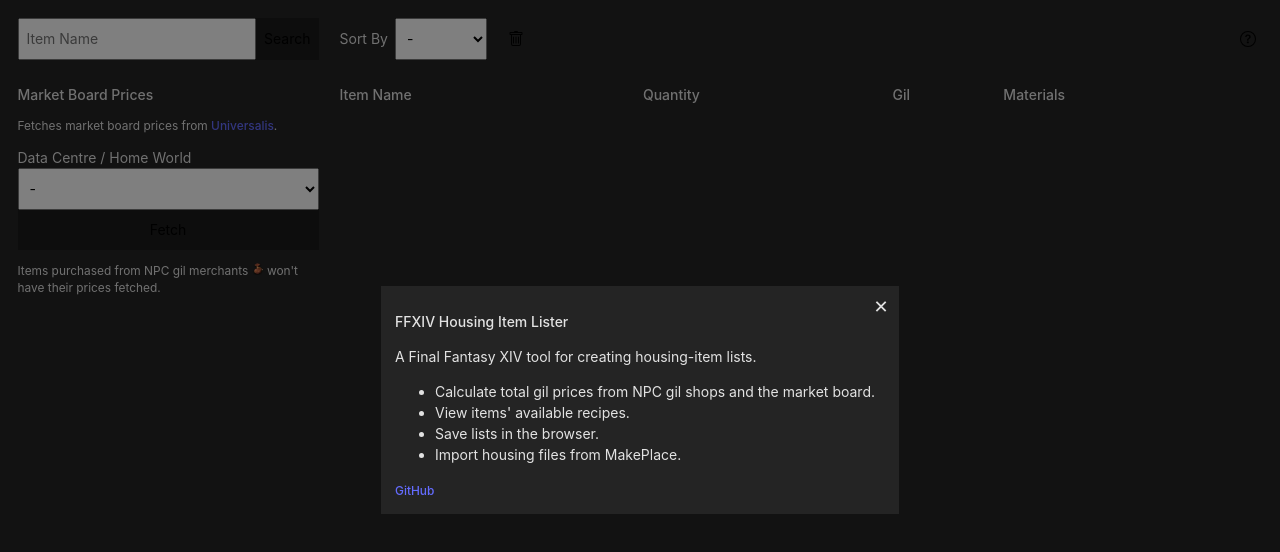
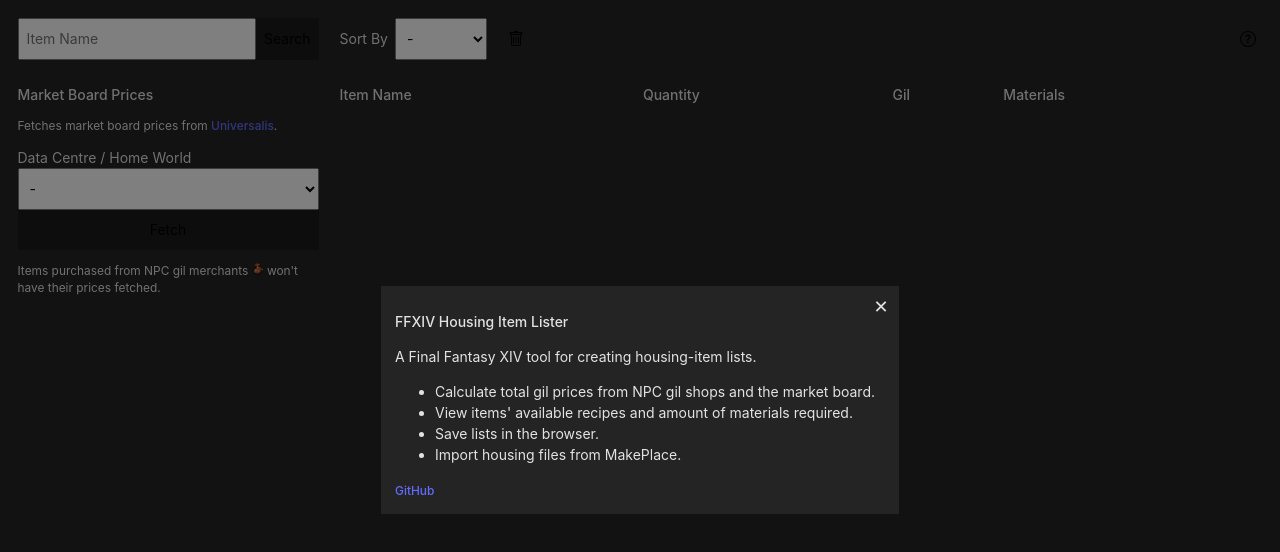
Before and after one commit to MelvinHK/ffxivFurnitureLister, a React (Vite) app in the folder FFXIV Housing Lister/: page / in a window 1280 px wide. Both pictures are taken after a click on the button 1247 px from the left and 38 px from the top of the page. Shown: the top 552 px of the page. Built offline with nearby package versions, Linux system fonts and the light colour scheme.

Commit message:
about popup window

```diff
--- a/FFXIV Housing Lister/src/components/aboutPopup.jsx
+++ b/FFXIV Housing Lister/src/components/aboutPopup.jsx
@@ -12,7 +12,7 @@ function AboutPopup() {
         <p>A Final Fantasy XIV tool for creating housing-item lists.</p>
         <ul>
           <li>Calculate total gil prices from NPC gil shops and the market board.</li>
-          <li>View items' available recipes.</li>
+          <li>View items' available recipes and amount of materials required.</li>
           <li>Save lists in the browser.</li>
           <li>Import housing files from MakePlace.</li>
         </ul>
```
